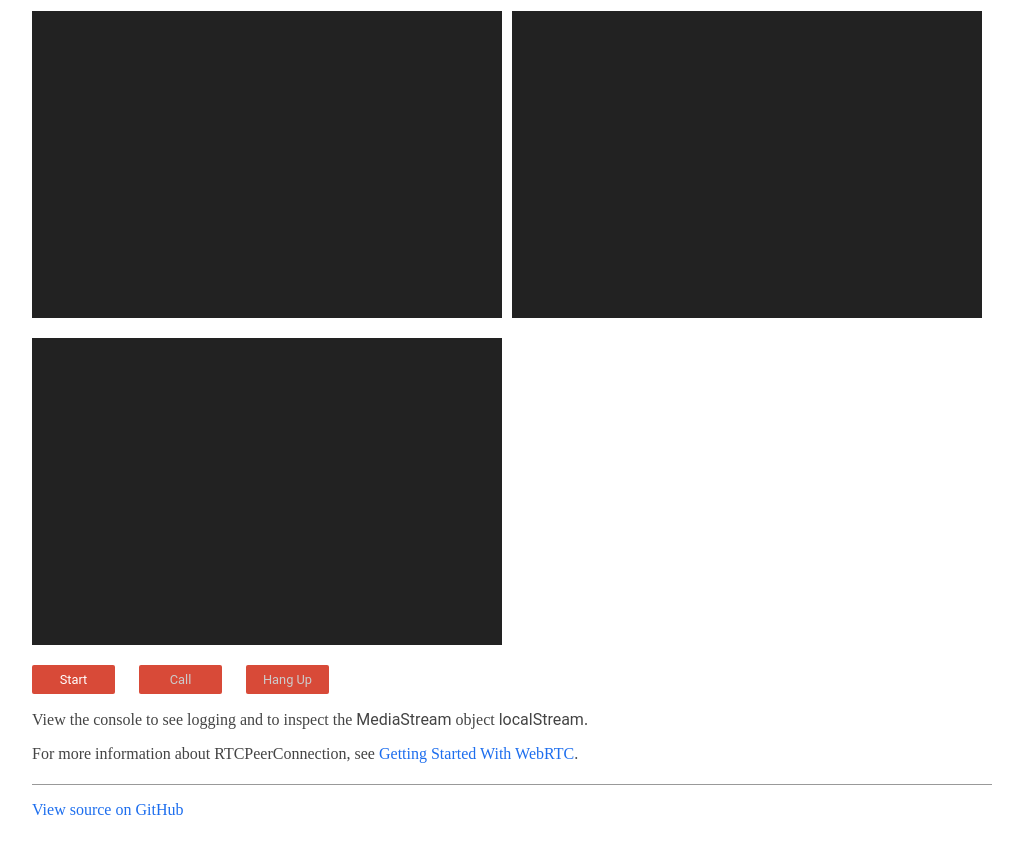
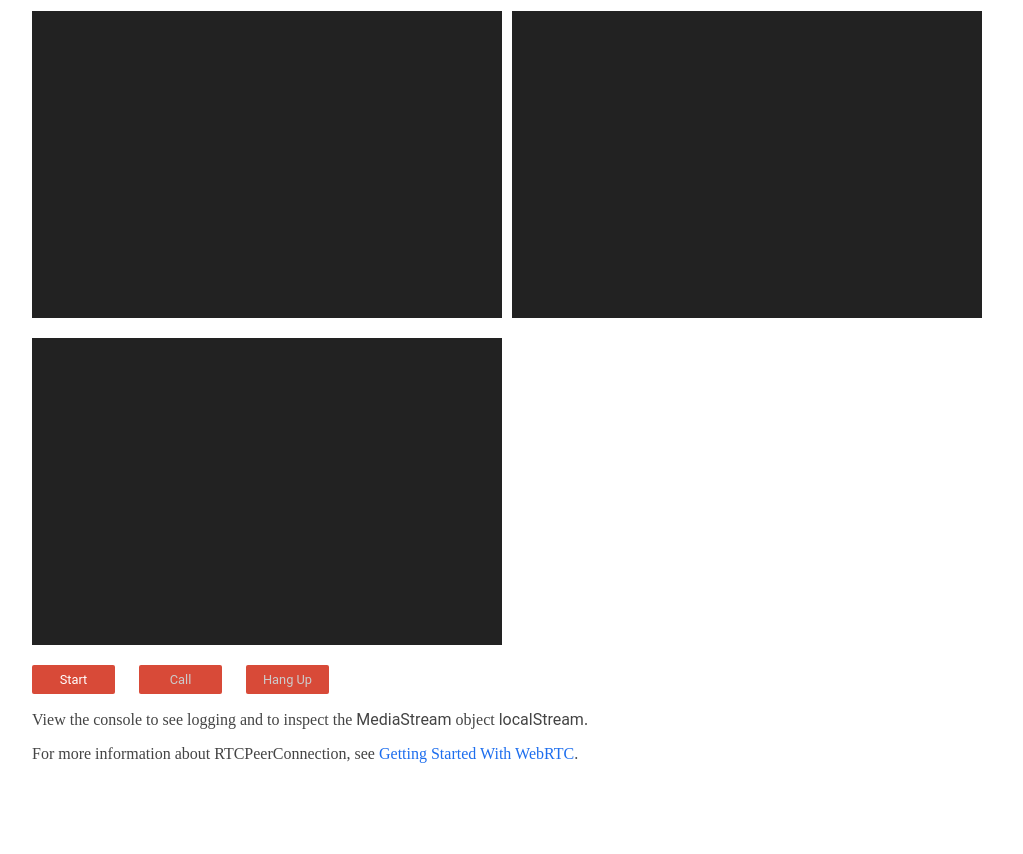
Before and after one commit to yhc002/tc-multiple, a website: page src/multipe-2peer/index.html in a window 1280 px wide. Shown: the part 92-946 px from the top of the page, without its empty margins (128-1151 px from the left). After the commit the page ends 908 px from the top, so only its background shows below. Drawn offline with Linux system fonts and the light colour scheme.

Commit message:
clean up code

```diff
--- a/src/multipe-2peer/index.html
+++ b/src/multipe-2peer/index.html
@@ -60,10 +60,6 @@
                                                             title="HTML5 Rocks article about WebRTC by Sam Dutton">Getting
         Started With WebRTC</a>.</p>
 
-
-    <a href="https://github.com/webrtc/samples/tree/gh-pages/src/content/peerconnection/multiple"
-       title="View source for this page on GitHub" id="viewSource">View source on GitHub</a>
-
 </div>
 
 <script src="https://webrtc.github.io/adapter/adapter-latest.js"></script>
```
Also changed, not shown: src/multiple-3peer/index.html (+0 -4 lines).
